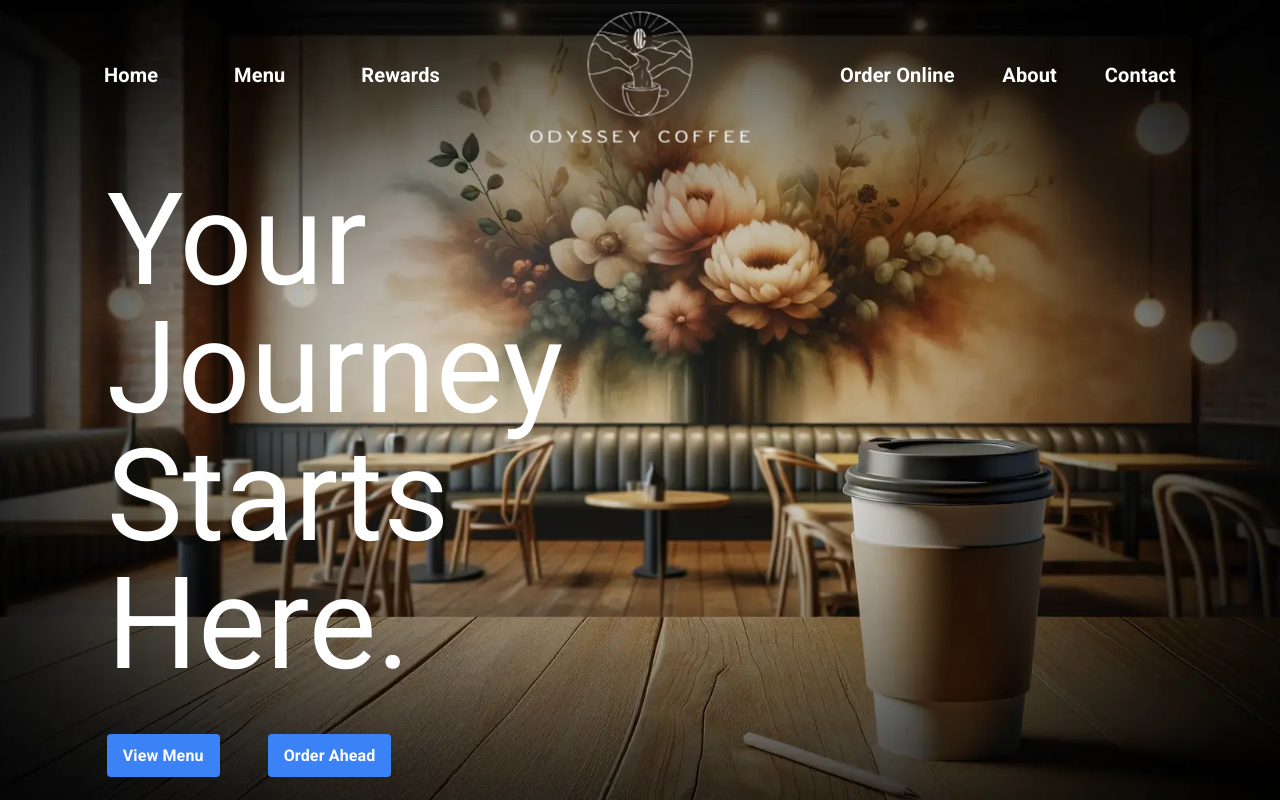
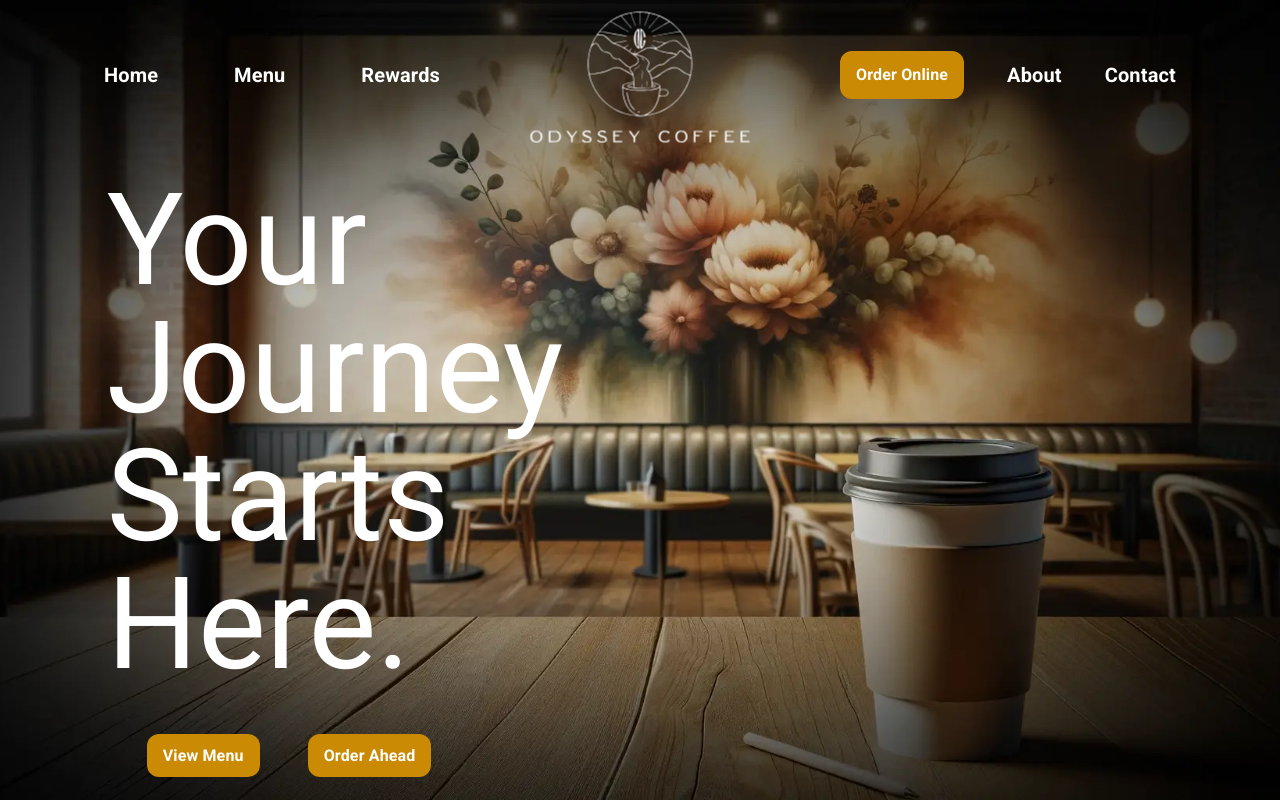
Before and after one commit to jaylamping/Odyssey-Coffee, a React (Vite) app: page / in a window 1280 px wide. Built offline with nearby package versions, Linux system fonts and the light colour scheme.

Commit message:
more pretty colors

```diff
--- a/src/components/Navbar/Navbar.tsx
+++ b/src/components/Navbar/Navbar.tsx
@@ -36,7 +36,10 @@ const Navbar = () => {
           />
         </Link>
         <div className='col-span-4 flex justify-between items-center pr-16'>
-          <Link className='nav-link' to='/order'>
+          <Link
+            className='px-10 py-3 bg-yellow-600 hover:bg-yellow-800 text-white font-bold py-2 px-4 rounded-xl'
+            to='/order'
+          >
             Order Online
           </Link>
           <Link className='nav-link' to='/about'>
--- a/src/pages/Home.tsx
+++ b/src/pages/Home.tsx
@@ -6,15 +6,15 @@ const Home = () => {
       <div className='col-start-2 col-span-6 flex items-center justify-center min-h-screen text-white pt-36'>
         <div>
           <h1 className='text-9xl'>Your Journey Starts Here.</h1>
-          <div className='space-x-12 pt-14'>
+          <div className='space-x-12 pt-14 pl-10'>
             <Link
-              className='px-10 py-3 bg-blue-500 hover:bg-blue-700 text-white font-bold py-2 px-4 rounded'
+              className='px-10 py-3 bg-yellow-600 hover:bg-yellow-800 text-white font-bold py-2 px-4 rounded-xl'
               to='/menu'
             >
               View Menu
             </Link>
             <Link
-              className='px-10 py-3 bg-blue-500 hover:bg-blue-700 text-white font-bold py-2 px-4 rounded'
+              className='px-10 py-3 bg-yellow-600 hover:bg-yellow-800 text-white font-bold py-2 px-4 rounded-xl'
               to='/order'
             >
               Order Ahead
```
